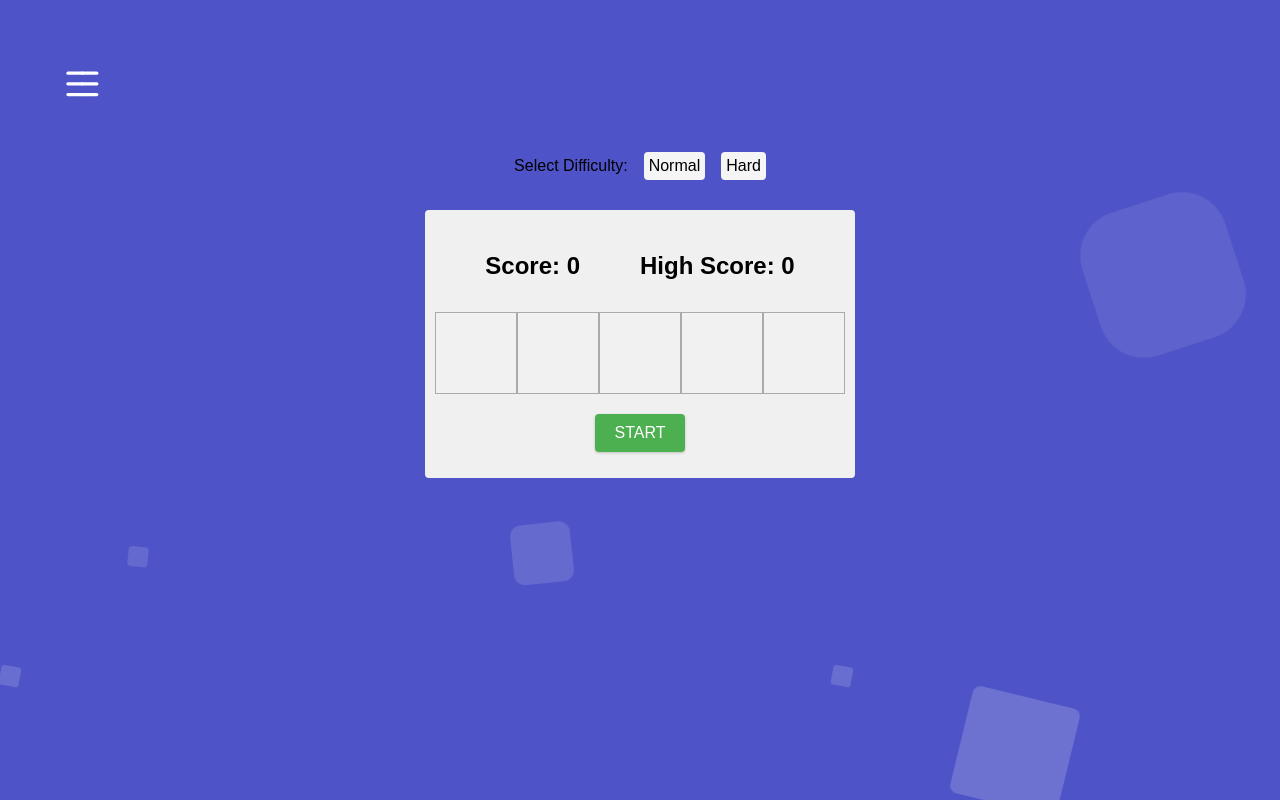
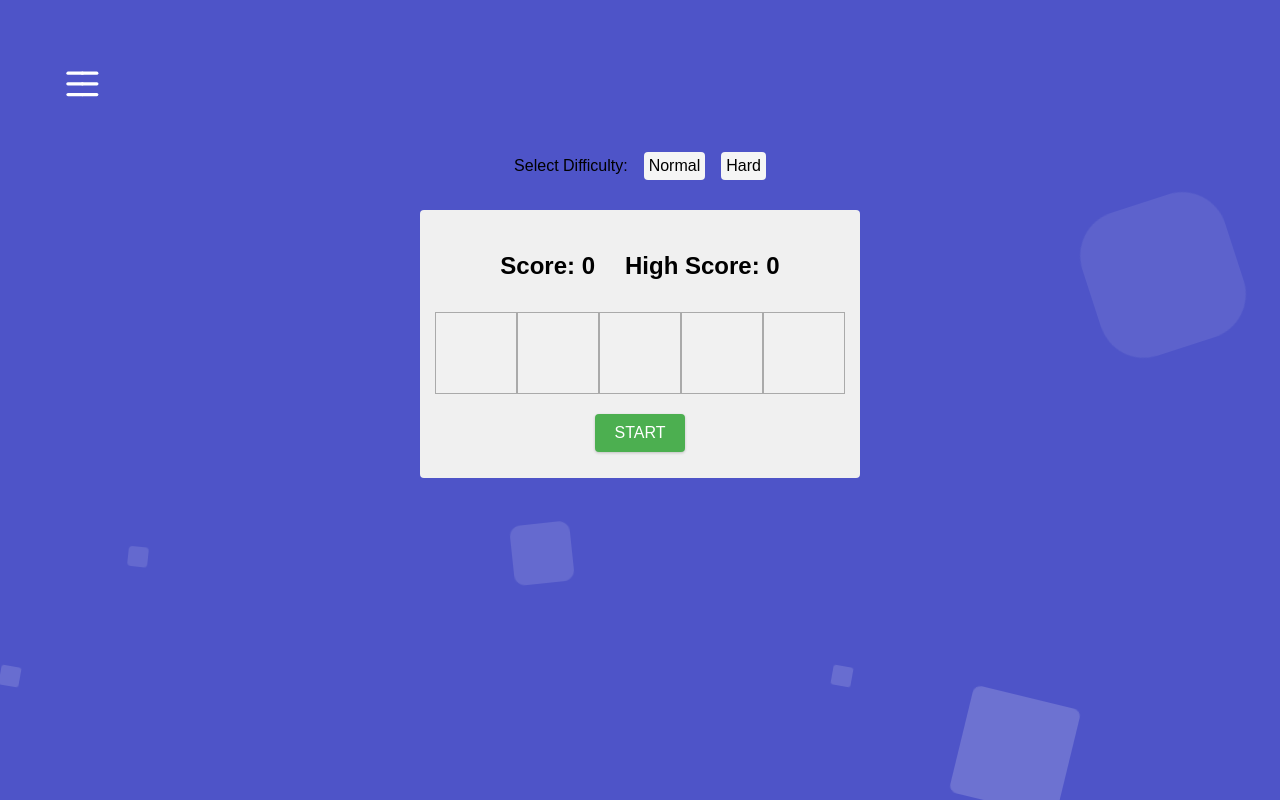
Before and after one commit to Alforoan/miniGame, a Django app: page /recall_it/ in a window 1280 px wide. Run offline with Django 5.2, Linux system fonts and the light colour scheme.

Commit message:
add styling

```diff
--- a/recall_it/static/css/style.css
+++ b/recall_it/static/css/style.css
@@ -36,12 +36,12 @@ article {
 
 .score,
 .score-hard {
-  margin-right: 30px;
+  margin-right: 15px;
   z-index: 2;
 }
 .high-score,
 .high-score-hard {
-  margin-left: 30px;
+  margin-left: 15px;
 }
 
 .box-container {
@@ -470,6 +470,11 @@ path:nth-child(6) {
   border-radius: .25rem;
 }
 
+.normal-container{
+  padding-left: 15px;
+  padding-right: 15px;
+}
+
 .box-container,
 .box-container2 {
   display: flex;
```
